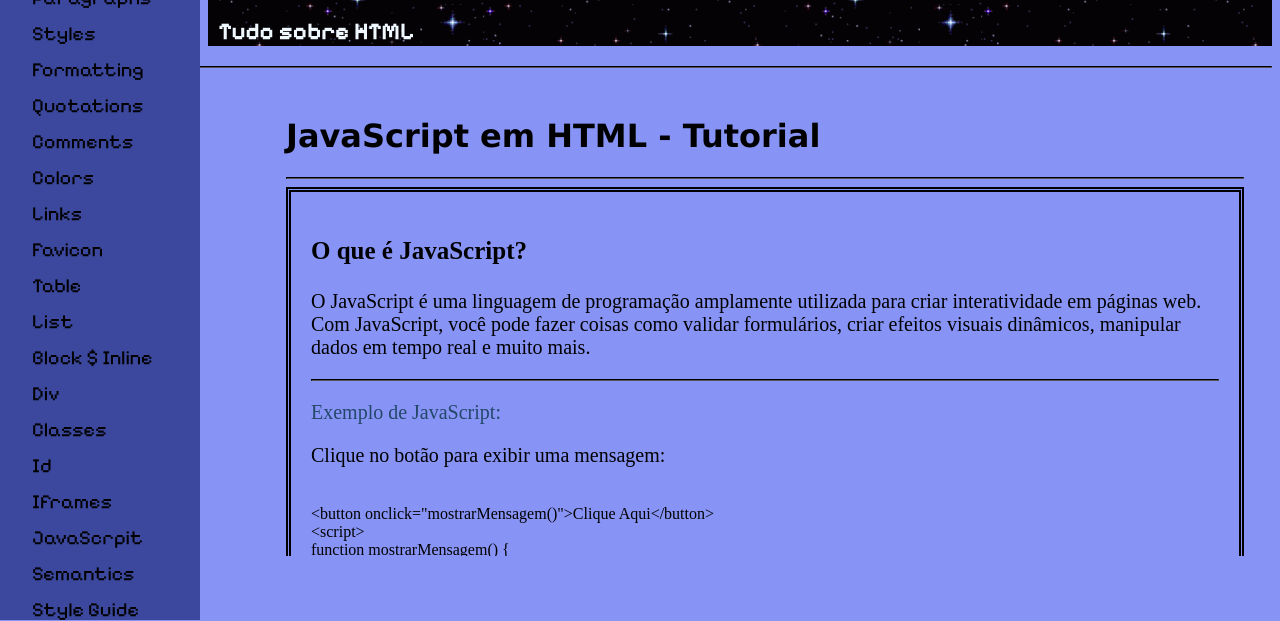
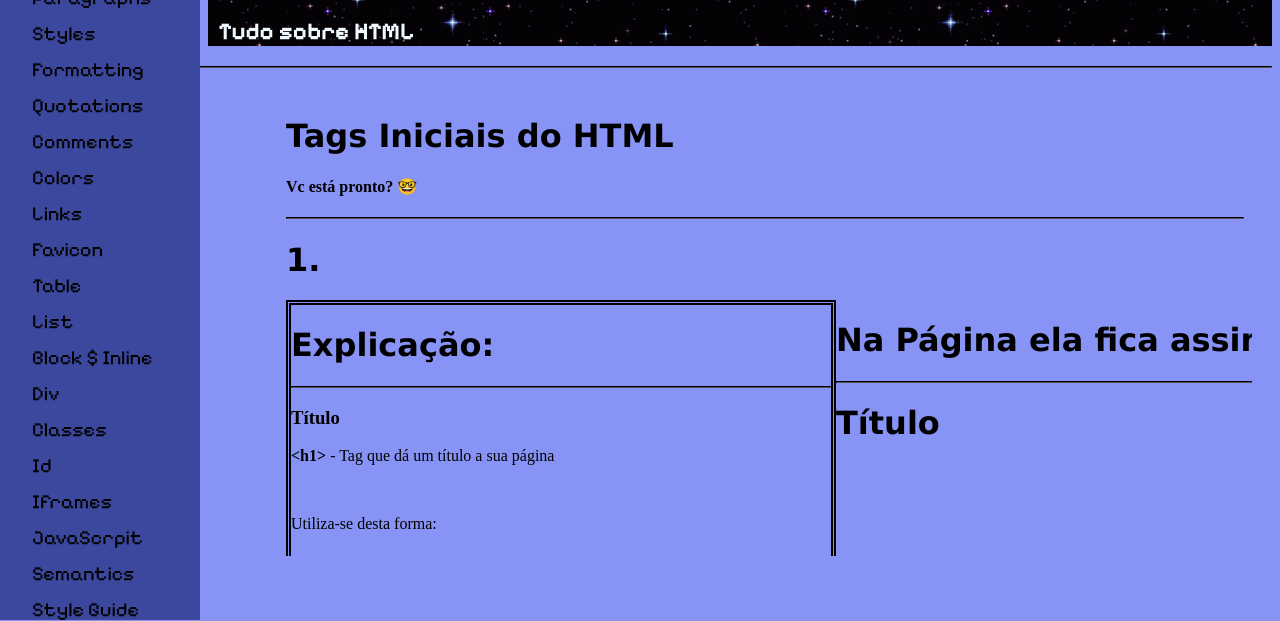
Before and after one commit to Gabriel-C137/Fatec_HtmlBasics, a plain HTML site: page index.html in a window 1280 px wide. Shown: the part 179-800 px from the top of the page. Drawn offline with Linux system fonts and the light colour scheme.

Commit message:
Finalizando detalhes da main

```diff
--- a/index.html
+++ b/index.html
@@ -72,7 +72,7 @@
 
 
 <div class="content" id="content">
-    <iframe src="pages/JavaScrpit.html" name="content" frameborder="0"></iframe>
+    <iframe src="pages/tags_basics.html" name="content" frameborder="0"></iframe>
 </div>
 </body>
 </html>
```
